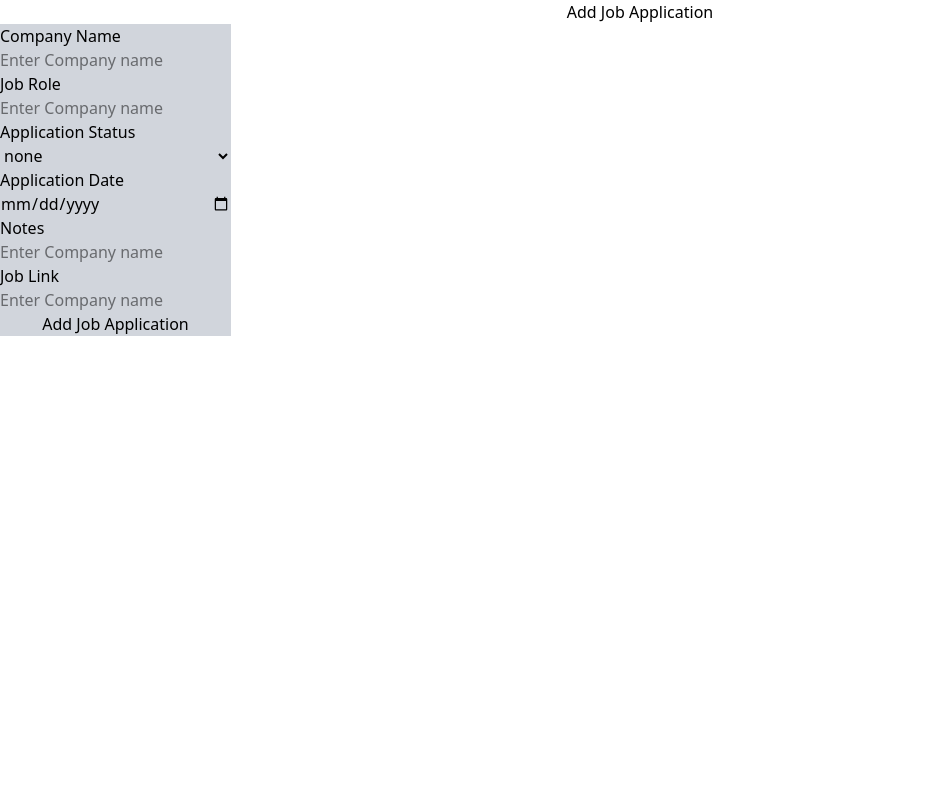
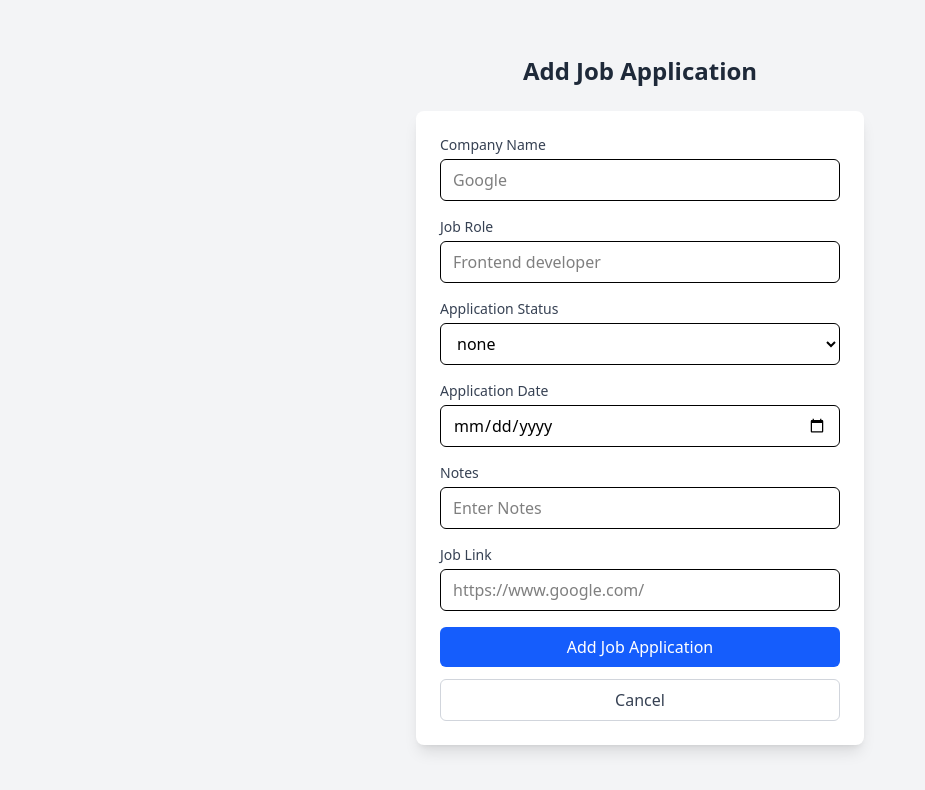
Before and after one commit to itsgauravkumar07/job-tracker, a React (Vite) app: page /addjob in a window 1280 px wide. Shown: the top 790 px of the page, without its empty margins (0-925 px from the left). Built offline with nearby package versions, Linux system fonts and the light colour scheme; no server answers; sample sign-in values are in the browser's storage.

Commit message:
Improve the design of add Job application form

```diff
--- a/src/pages/AddJob.jsx
+++ b/src/pages/AddJob.jsx
@@ -1,5 +1,5 @@
 import { useState } from "react";
-import { Navigate, useNavigate } from "react-router-dom";
+import { Navigate, useNavigate, Link } from "react-router-dom";
 
 export default function AddJob( {setJobApplication }){
 
@@ -60,37 +60,42 @@ export default function AddJob( {setJobApplication }){
     }
 
     return(
-        <div className="flex flex-col justify-center">
-            <h1 className="text-center">Add Job Application</h1>
-
-            <div>
+        <div className="flex justify-center items-center min-h-screen bg-gray-100 px-4 flex-col">
+            <h1 className="text-center text-2xl font-semibold mb-6 text-gray-800">Add Job Application</h1>
+            <div className="w-full max-w-md bg-white shadow-lg p-6 space-y-3 rounded-lg">
                     <form
                         onSubmit={handleForm}
-                    className="flex flex-col bg-gray-300 w-fit"
-                >
-                    <label>Company Name</label>
+                        className="space-y-4">
+                        <label className="block text-sm font-medium text-gray-700 mb-1">
+                            Company Name
+                        </label>
                         <input
                             type="text"
-                        placeholder="Enter Company name"
+                            placeholder="Google"
                             value={companyName}
                             onChange={e => setCompanyName(e.target.value)}
+                            className="w-full px-3 py-2 border rounded-md focus:outline-none focus:ring-2 focus:ring-blue-500"
                         />
-                    {errors.companyName && <p className="text-red-500">{errors.companyName}</p>}
+                        {errors.companyName &&
+                            <p className="text-red-500 text-sm mt-1">{errors.companyName}</p>
+                        }
 
-                    <label>Job Role</label>
+                        <label className="block text-sm font-medium text-gray-700 mb-1">Job Role</label>
                         <input
                             type="text"
-                        placeholder="Enter Company name"
+                            placeholder="Frontend developer"
                             value={jobRole}
                             onChange={e => setJobRole(e.target.value)}
+                            className="w-full px-3 py-2 border rounded-md focus:outline-none focus:ring-2 focus:ring-blue-500"
                         />
-                    {errors.jobRole && <p className="text-red-500">{errors.jobRole}</p>}
+                        {errors.jobRole && <p className="text-red-500 text-sm mt-1">{errors.jobRole}</p>}
 
 
-                    <label>Application Status</label>
+                        <label className="block text-sm font-medium text-gray-700 mb-1">Application Status</label>
                         <select
                             value={appStatus}
                             onChange={e => setAppStatus(e.target.value)}
+                            className="w-full px-3 py-2 border rounded-md focus:outline-none focus:ring-2 focus:ring-blue-500"
                         >
                             <option value="none">none</option>
                             <option value="Applied">Applied</option>
@@ -98,36 +103,46 @@ export default function AddJob( {setJobApplication }){
                             <option value="Reject">Reject</option>
                             <option value="Offer">Offer</option>
                         </select>
-                    {errors.appStatus && <p className="text-red-500">{errors.appStatus}</p>}
+                        {errors.appStatus && <p className="text-red-500 text-sm mt-1">{errors.appStatus}</p>}
 
 
-                    <label>Application Date</label>
+                        <label className="block text-sm font-medium text-gray-700 mb-1">Application Date</label>
                         <input
                             type="Date"
                             value={appDate}
                             onChange={e => setAppDate(e.target.value)}
+                            className="w-full px-3 py-2 border rounded-md focus:outline-none focus:ring-2 focus:ring-blue-500"
                         />
-                    {errors.appDate && <p className="text-red-500">{errors.appDate}</p>}
+                        {errors.appDate && <p className="text-red-500 text-sm mt-1">{errors.appDate}</p>}
 
-                    <label>Notes</label>
+                        <label className="block text-sm font-medium text-gray-700 mb-1">Notes</label>
                         <input
                             type="text"
-                        placeholder="Enter Company name"
+                            placeholder="Enter Notes"
                             value={note}
                             onChange={e => setNote(e.target.value)}
+                            className="w-full px-3 py-2 border rounded-md focus:outline-none focus:ring-2 focus:ring-blue-500"
                         />
 
-                    <label>Job Link</label>
+                        <label className="block text-sm font-medium text-gray-700 mb-1">Job Link</label>
                         <input
                             type="url"
-                        placeholder="Enter Company name"
+                            placeholder="https://www.google.com/"
                             value={jobLink}
                             onChange={e=>setJobLink(e.target.value)}
+                            className="w-full px-3 py-2 border rounded-md focus:outline-none focus:ring-2 focus:ring-blue-500"
                         />
 
-                    <button>Add Job Application</button>
+                        <button className="py-2 rounded-md font-medium bg-blue-600 text-white w-full hover:bg-blue-700 transition duration-200">Add Job Application</button>
+
                     </form>
+
+                    <button className="py-2 rounded-md font-medium bg-white text-gray-700 w-full border border-gray-300 hover:bg-gray-100 transition duration-200"
+                            onClick={() => navigate("/dashboard")}>
+                            Cancel
+                    </button>
             </div>
+
         </div>
     )
 }
```
Lines whose indentation alone changed are shown as unchanged.
